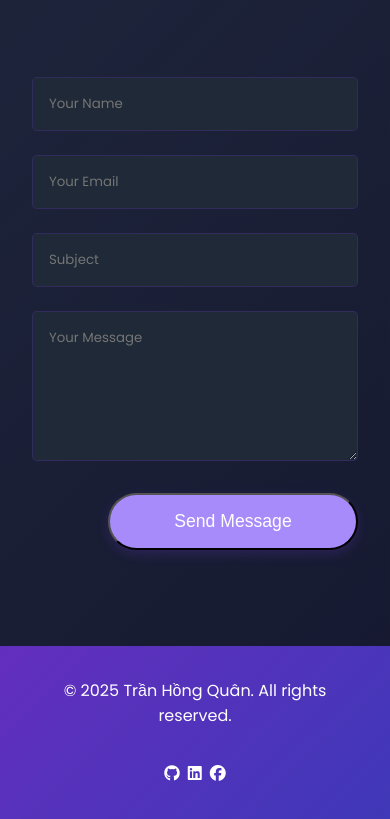
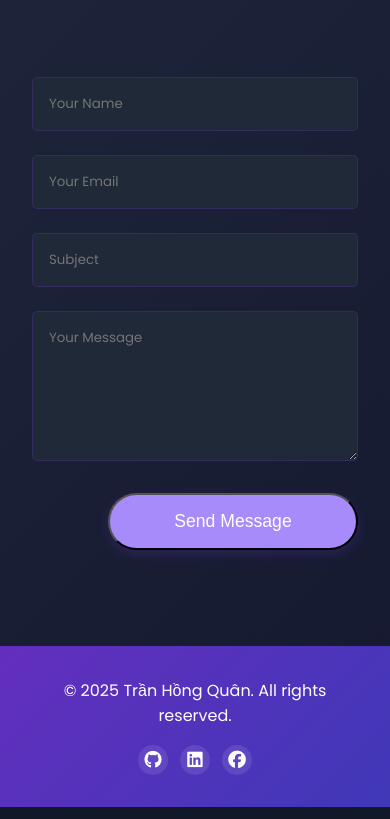
Before and after one commit to QuanTH02/Poftfolio, a plain HTML site: page index.html in a window 390 px wide. Shown: the part 5615-6434 px from the top of the page. Drawn offline with Linux system fonts and the light colour scheme.

Commit message:
Fix Footer Social

```diff
--- a/index.html
+++ b/index.html
@@ -436,14 +436,6 @@
         </div>
     </footer>
 
-    <script>
-        console.log("Test script loaded");
-        document.addEventListener('DOMContentLoaded', () => {
-            console.log("Test DOM loaded");
-            const buttons = document.querySelectorAll('.show-more-btn');
-            console.log("Test buttons found:", buttons.length);
-        });
-    </script>
     <script src="script.js"></script>
 </body>
 </html>
--- a/styles.css
+++ b/styles.css
@@ -950,8 +950,42 @@ section {
     align-items: center;
 }
 
+.footer .social-links {
+    display: flex;
+    gap: 1rem;
+    align-items: center;
+    margin-top: 0;
+}
+
 .footer .social-links a {
     color: white;
+    font-size: 1.2rem;
+    width: 35px;
+    height: 35px;
+    display: flex;
+    align-items: center;
+    justify-content: center;
+    border-radius: 50%;
+    background: rgba(255, 255, 255, 0.1);
+    transition: var(--transition);
+    text-decoration: none;
+}
+
+.footer .social-links a:hover {
+    background: rgba(255, 255, 255, 0.2);
+    transform: translateY(-3px);
+}
+
+@media (max-width: 768px) {
+    .footer .social-links {
+        gap: 0.75rem;
+    }
+
+    .footer .social-links a {
+        width: 30px;
+        height: 30px;
+        font-size: 1.1rem;
+    }
 }
 
 /* Project Styles Update */
```
